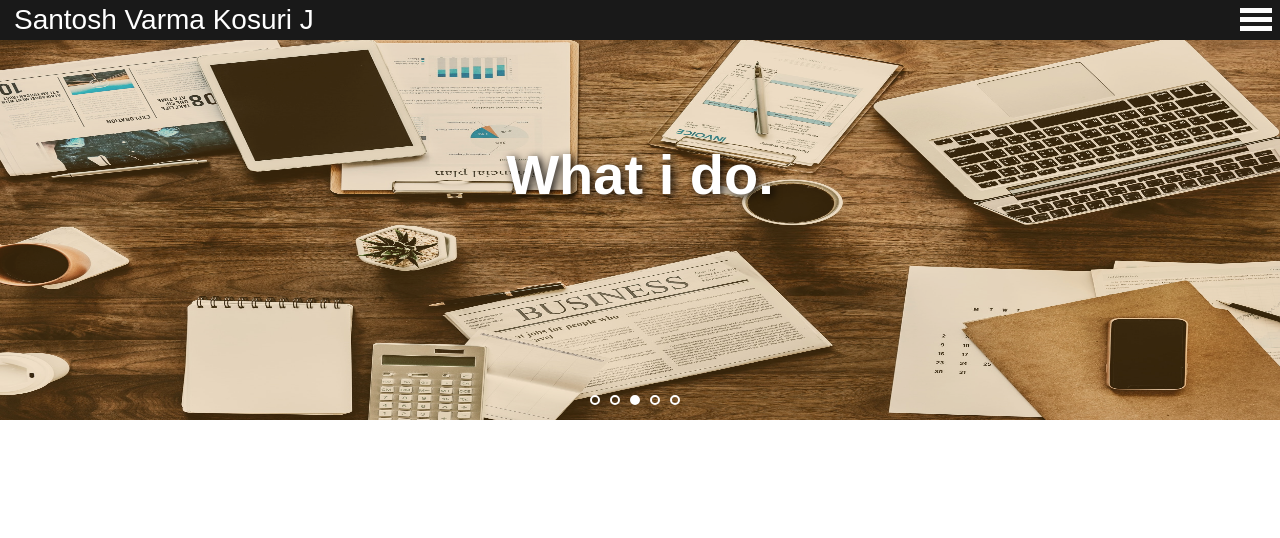
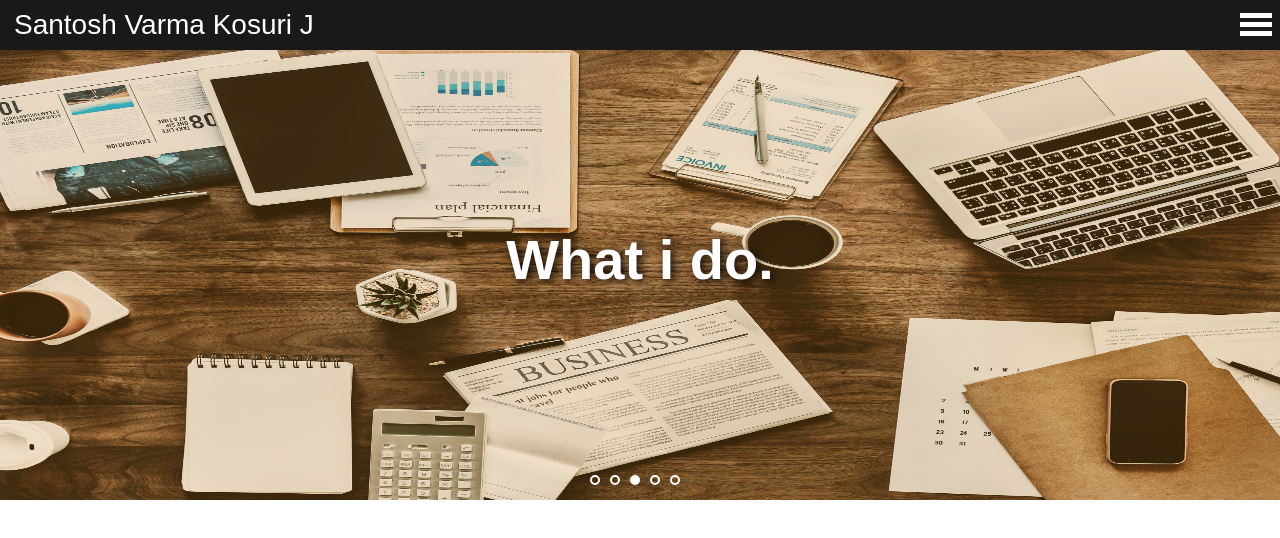
Before and after one commit to sandy1013/react, a React app: page / in a window 1280 px wide. Shown: the top 538 px of the page. Built offline with nearby package versions, Linux system fonts and the light colour scheme; no server answers.

Commit message:
updated naming refrences

```diff
--- a/src/App.js
+++ b/src/App.js
@@ -1,11 +1,11 @@
 import React, { Component } from 'react';
 
 import Layout from "./components/Layouts/PrimeLayout/PrimeLayout";
-import Carousal from "./containers/UI/Carousal/Carousal";
+import { Carousal, Panel} from "./containers/UI/Carousal/Carousal";
 import Modal from './containers/UI/Modal/Modal';
 
 import Login from "./components/Login/Login";
-import CarousalHeader from "./components/CarousalHeader/CarousalHeader"
+import Banner from "./components/Banner/Banner";
 
 import workImage from "./Assets/images/work/work-high.jpg";
 import hobbiesImage from "./Assets/images/hobbies/hobbies-high.jpeg";
@@ -40,25 +40,25 @@ class App extends Component {
         <Modal show={this.state.open} toggle={this.toggleModal}>
             <Login />
         </Modal>
-        <Carousal height="50%" width="100%"
+        <Carousal height="60%" width="100%"
                   current={(slide) => this.selectedPanel(slide)}
                   position="2"
                   ref={'carousal'}>
-          <div bg-color="rgba(195, 131, 39, 0.26)" font-color="#fff" bg-image={hobbiesImage}>
-              <CarousalHeader title="What i like."></CarousalHeader>
-          </div>
-          <div bg-color="rgba(195, 131, 39, 0.26)" font-color="#fff" bg-image={lifeImage}>
-              <CarousalHeader title="Who am i."></CarousalHeader>
-          </div>
-          <div bg-color="rgba(195, 131, 39, 0.26)" font-color="#fff" bg-image={workImage}>
-              <CarousalHeader title="What i do."></CarousalHeader>
-          </div>
-          <div bg-color="rgba(195, 131, 39, 0.26)" font-color="#fff" bg-image={portfolioImage}>
-              <CarousalHeader title="What i did."></CarousalHeader>
-          </div>
-          <div bg-color="rgba(195, 131, 39, 0.26)" font-color="#fff" bg-image={contactImage}>
-              <CarousalHeader title="Contact me."></CarousalHeader>
-          </div>
+          <Panel bg-color="rgba(195, 131, 39, 0.26)" font-color="#fff" bg-image={hobbiesImage}>
+              <Banner title="What i like."></Banner>
+          </Panel>
+          <Panel bg-color="rgba(195, 131, 39, 0.26)" font-color="#fff" bg-image={lifeImage}>
+              <Banner title="Who am i."></Banner>
+          </Panel>
+          <Panel bg-color="rgba(195, 131, 39, 0.26)" font-color="#fff" bg-image={workImage}>
+              <Banner title="What i do."></Banner>
+          </Panel>
+          <Panel bg-color="rgba(195, 131, 39, 0.26)" font-color="#fff" bg-image={portfolioImage}>
+              <Banner title="What i did."></Banner>
+          </Panel>
+          <Panel bg-color="rgba(195, 131, 39, 0.26)" font-color="#fff" bg-image={contactImage}>
+              <Banner title="Contact me."></Banner>
+          </Panel>
         </Carousal>
       </Layout>
     );
--- a/src/components/CarousalHeader/CarousalHeader.css
+++ b/src/components/Banner/Banner.css
@@ -1,13 +1,13 @@
-.CarousalHeader {
+.Banner {
     display: flex;
     flex-direction: column;
     justify-content: center;
     align-content: center;
-    height: 270px;
+    height: 100%;
     text-align: center;
 }
 
-.CarousalHeader > h3 {
+.Banner > h3 {
     font-weight: bold;
     font-size: 4em;
     color: #ffffff;
--- /dev/null
+++ b/src/components/Banner/Banner.js
@@ -0,0 +1,15 @@
+import React from 'react';
+
+import Classes from './Banner.css';
+
+const Banner = (props) => {
+    return (
+        <div className={Classes.Banner}>
+            <h3>
+                {props.title}
+            </h3>
+        </div>
+    )
+};
+
+export default Banner;
--- a/src/components/CarousalHeader/CarousalHeader.js
+++ /dev/null
@@ -1,15 +0,0 @@
-import React from 'react';
-
-import Classes from './CarousalHeader.css';
-
-const carousalHeader = (props) => {
-    return (
-        <div className={Classes.CarousalHeader}>
-            <h3>
-                {props.title}
-            </h3>
-        </div>
-    )
-};
-
-export default carousalHeader;
--- a/src/components/Layouts/PrimeLayout/PrimeLayout.css
+++ b/src/components/Layouts/PrimeLayout/PrimeLayout.css
@@ -1,8 +1,8 @@
 .AppHeader {
     display: flex;
     align-items: center;
-    height: 40px;
-    line-height: 40px;
+    height: 50px;
+    line-height: 50px;
     color: white;
     background-color: #191919;
     box-sizing: border-box;
@@ -20,7 +20,7 @@
 }
 
 .AppContainer {
-    height: calc(100% - 40px);
+    height: calc(100% - 50px);
     overflow-y: auto;
     overflow-x: hidden;
     box-sizing: border-box;
--- a/src/containers/UI/Carousal/Carousal.js
+++ b/src/containers/UI/Carousal/Carousal.js
@@ -59,6 +59,7 @@ class Carousal extends Component {
     };
 
     render() {
+        console.log(this.props.children);
         var panels = this.props.children ?
                         this.props.children.map((ele, index) => {
                             return (
@@ -198,4 +199,15 @@ class CarousalNavigation extends Component {
     }
 }
 
-export default Carousal;
+const Panel = (props) => {
+    return (
+        <div style={{height : '100%'}}>
+            {props.children}
+        </div>
+    )
+};
+
+export {
+    Carousal,
+    Panel
+}
```
